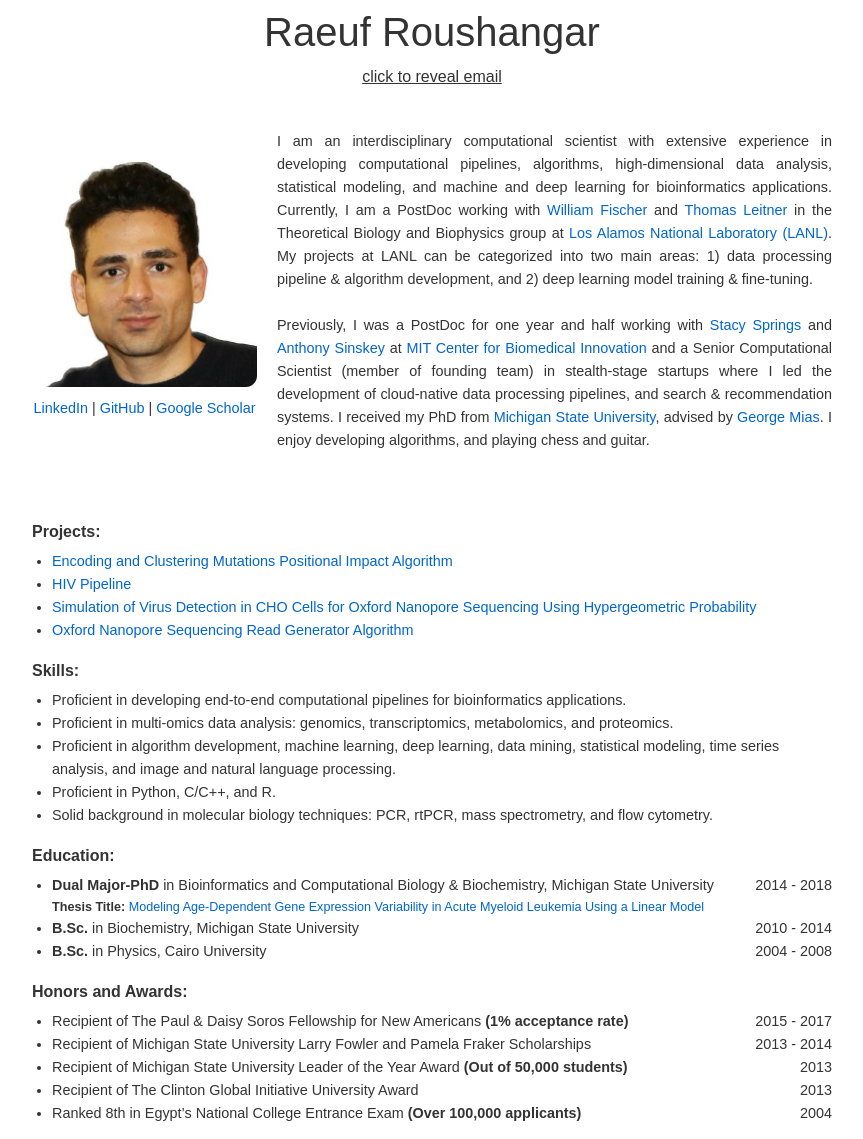
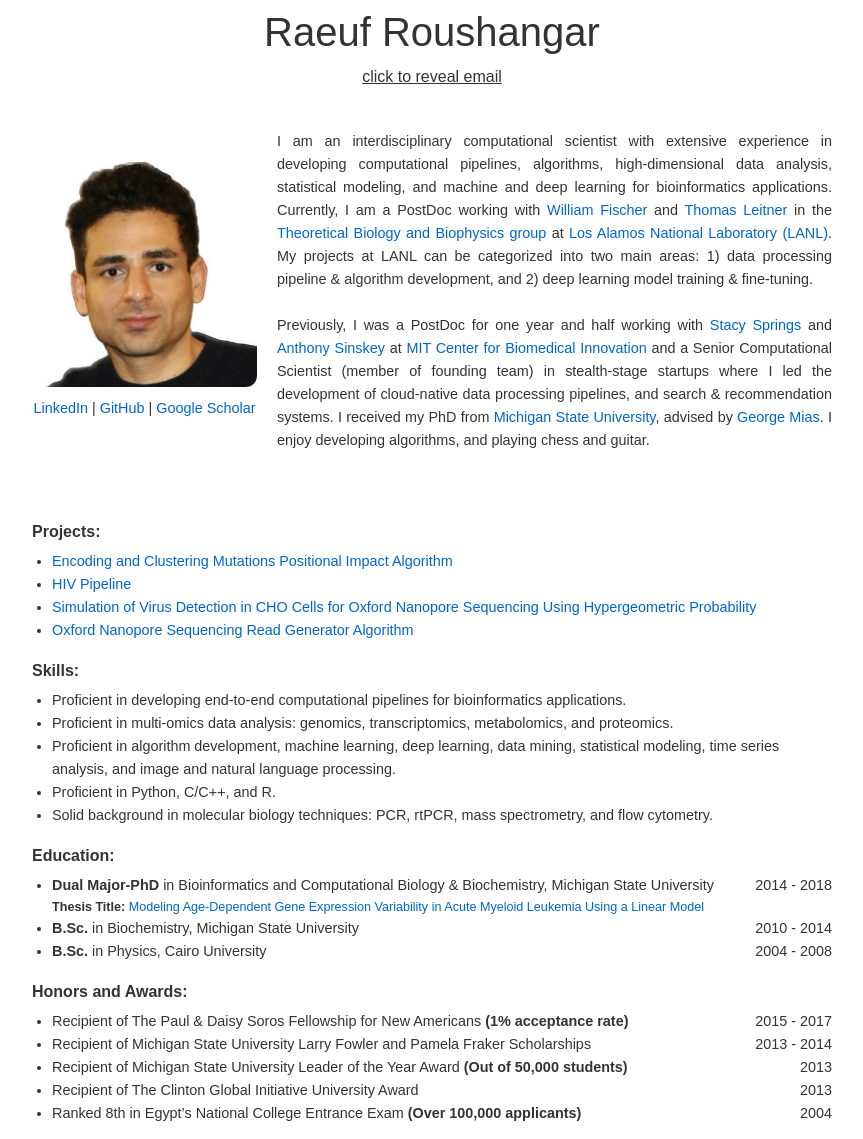
Before and after one commit to raeufroushangar/raeufroushangar.com, a Jekyll site: the page built from index.html, in a window 1280 px wide. Shown: the whole page, without its empty margins (208-1071 px from the left). Built offline with Jekyll 4.4.1, drawn with Linux system fonts in a browser that asks for light colours; some of the changed lines change nothing that is shown.

Commit message:
Updated Bio.

```diff
--- a/index.html
+++ b/index.html
@@ -24,7 +24,7 @@
   </div>
 
   <div style="max-width: 600px; font-size: 0.9em; text-align: justify;">
-    I am an interdisciplinary computational scientist with extensive experience in developing computational pipelines, algorithms, high-dimensional data analysis, statistical modeling, and machine and deep learning for bioinformatics applications. Currently, I am a PostDoc working with <a href="https://lanlexperts.elsevierpure.com/en/persons/william-mclean-fischer" target="_blank">William Fischer</a> and <a href="https://public.lanl.gov/tkl/" target="_blank">Thomas Leitner</a> in the Theoretical Biology and Biophysics group at <a href="https://www.lanl.gov" target="_blank">Los Alamos National Laboratory (LANL)</a>. My projects at LANL can be categorized into two main areas: 1) data processing pipeline & algorithm development, and 2) deep learning model training & fine-tuning.
+    I am an interdisciplinary computational scientist with extensive experience in developing computational pipelines, algorithms, high-dimensional data analysis, statistical modeling, and machine and deep learning for bioinformatics applications. Currently, I am a PostDoc working with <a href="https://lanlexperts.elsevierpure.com/en/persons/william-mclean-fischer" target="_blank">William Fischer</a> and <a href="https://public.lanl.gov/tkl/" target="_blank">Thomas Leitner</a> in the <a href="https://www.lanl.gov/org/ddste/aldsc/theoretical/theoretical-biology-biophysics/index.php" target="_blank">Theoretical Biology and Biophysics group</a> at <a href="https://www.lanl.gov" target="_blank">Los Alamos National Laboratory (LANL)</a>. My projects at LANL can be categorized into two main areas: 1) data processing pipeline & algorithm development, and 2) deep learning model training & fine-tuning.
     <br><br>
     Previously, I was a PostDoc for one year and half working with <a href="https://cbi.mit.edu/biographies/" target="_blank">Stacy Springs</a> and <a href="https://biology.mit.edu/profile/anthony-j-sinskey/" target="_blank">Anthony Sinskey</a> at <a href="https://cbi.mit.edu" target="_blank">MIT Center for Biomedical Innovation</a> and a Senior Computational Scientist (member of founding team) in stealth-stage startups where I led the development of cloud-native data processing pipelines, and search & recommendation systems. I received my PhD from <a href="https://msu.edu" target="_blank">Michigan State University</a>, advised by <a href="https://georgemias.org" target="_blank">George Mias</a>.
     I enjoy developing algorithms, and playing chess and guitar.
```
